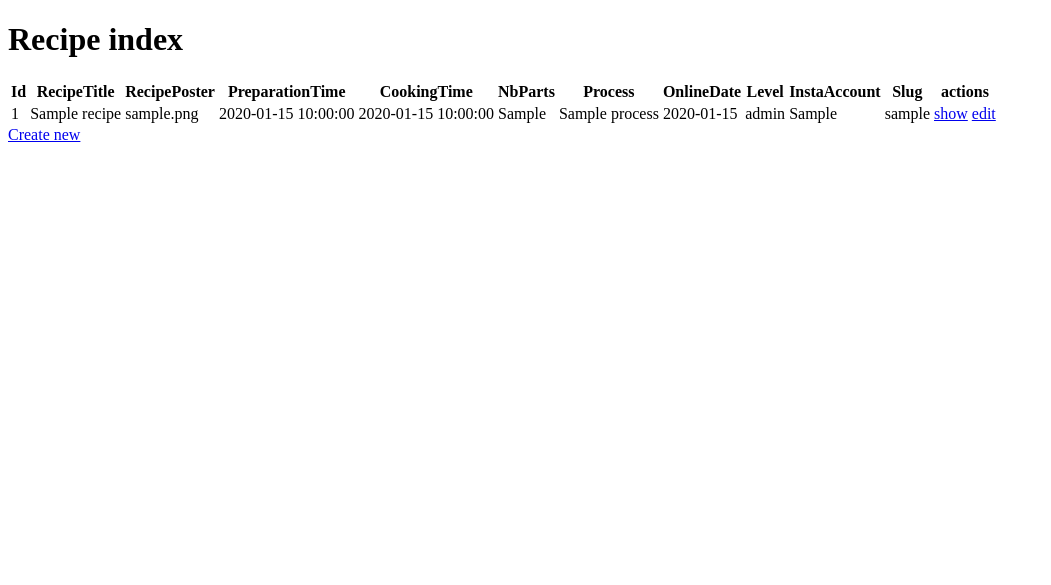
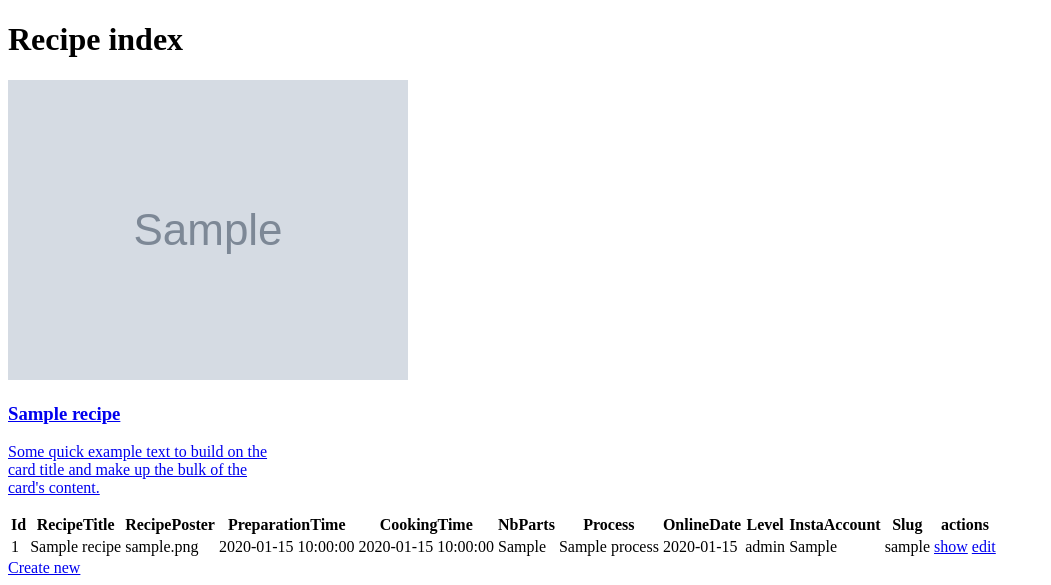
Before and after one commit to AminaChakirDev/checkpoint4, a Symfony app: template templates/recipe/index.html.twig in a window 1280 px wide. Shown: the part 245-830 px from the top of the page, without its empty margins (0-1051 px from the left). Before the commit the page ends 387 px from the top, so only its background shows below. Run offline with Twig, Linux system fonts and the light colour scheme; the template is opened without the code that fills it: most values are stand-ins (such as "Sample title", 1, 10 or a date in 2020); grey boxes marked "Sample" are stand-in pictures; some libraries are stand-ins or nearby versions.

Commit message:
Begin css homepage

```diff
--- /dev/null
+++ b/templates/recipe/_recipe_card.html.twig
@@ -0,0 +1,19 @@
+<div class="recipes-large-view">
+    <div class="container-fluid">
+        <div class="row no-gutters">
+            {% for recipe in recipes %}
+                <div class="col-xs-12 col-sm-6 col-md-4 col-lg-3">
+                    <a href="#">
+                        <div class="recipe-card card " style="width: 17rem;">
+                            <img src="{{ recipe.RecipePoster }}" class="card-img-top" alt="Recipe poster">
+                            <div class="card-body">
+                                <h3 class="recipe-title">{{ recipe.RecipeTitle }}</h3>
+                                <p class="card-text">Some quick example text to build on the card title and make up the bulk of the card's content.</p>
+                            </div>
+                        </div>
+                    </a>
+                </div>
+            {% endfor %}
+        </div>
+    </div>
+</div>
--- a/templates/recipe/index.html.twig
+++ b/templates/recipe/index.html.twig
@@ -4,6 +4,8 @@
 
 {% block body %}
     <h1>Recipe index</h1>
+
+    {{ include('/recipe/_recipe_card.html.twig') }}
 
     <table class="table">
         <thead>
```
Also changed, not shown: assets/css/app.scss (+18 -0 lines).
